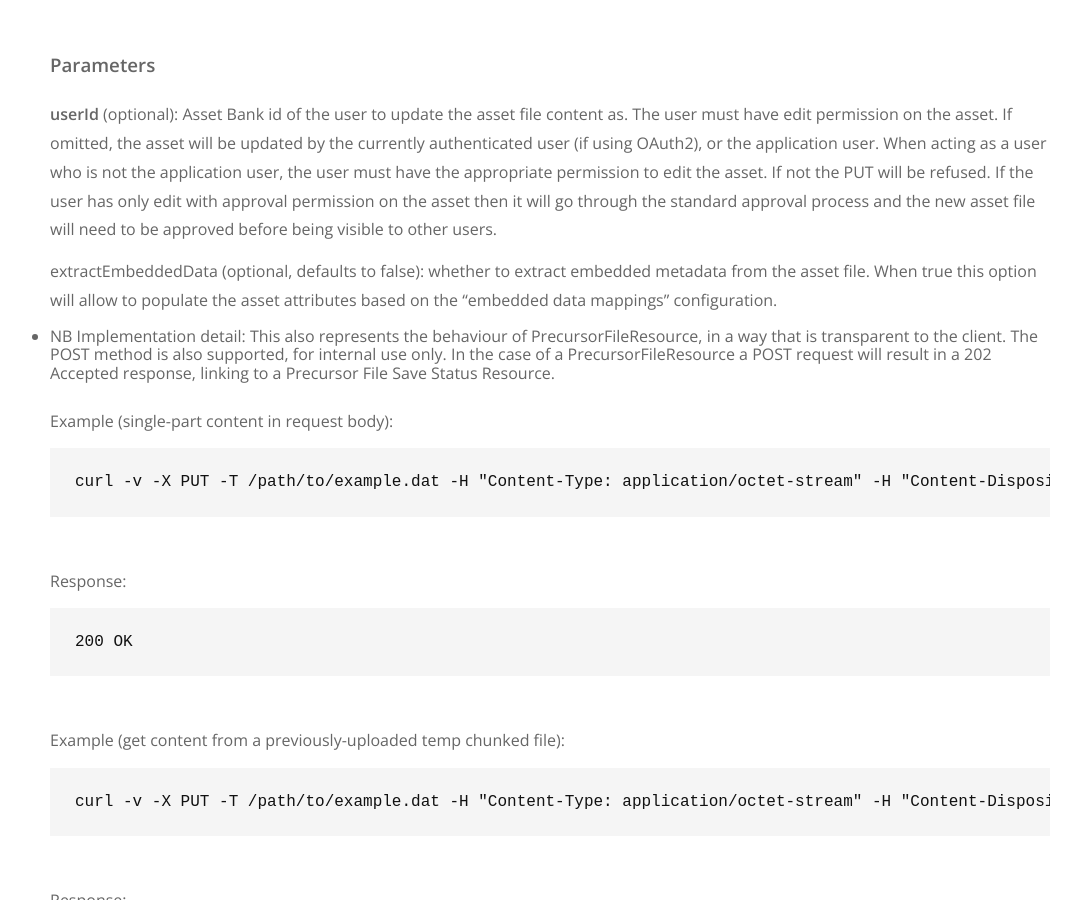
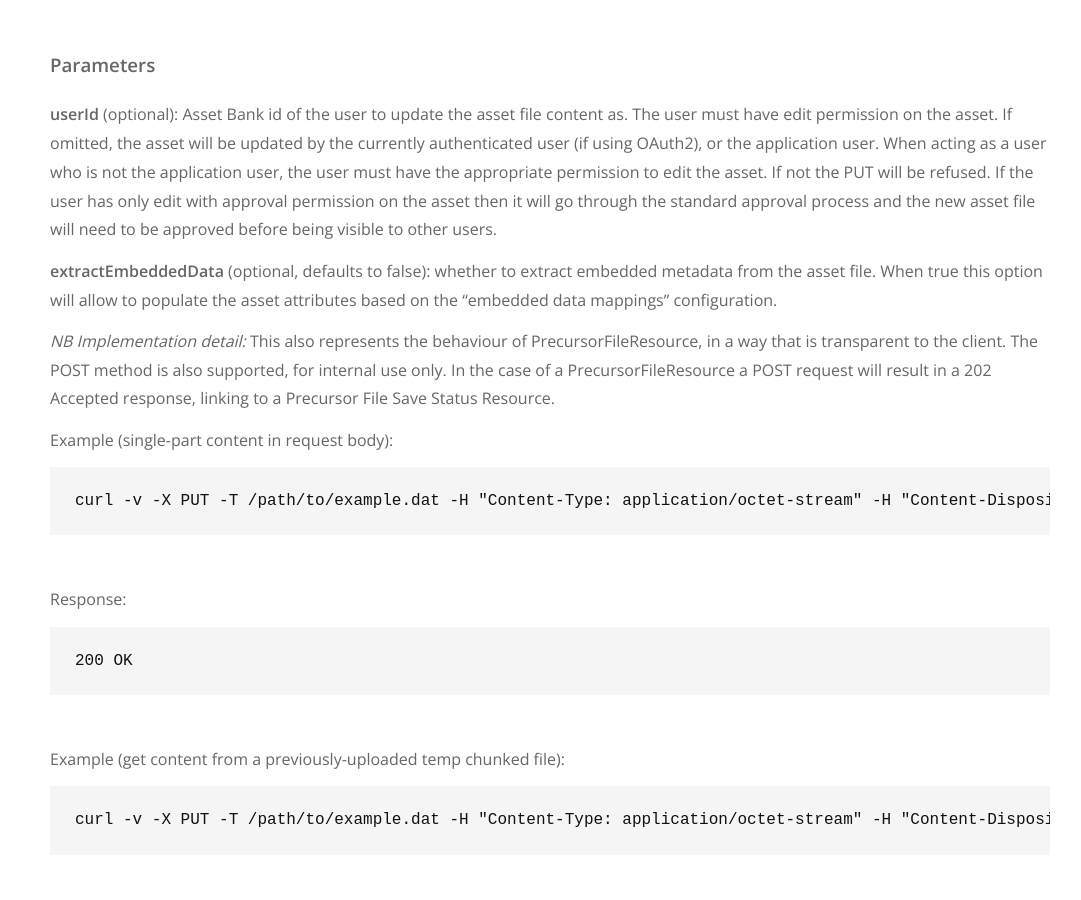
Before and after one commit to brightinteractive/api-docs, a Jekyll site: the page built from doc/content.md, in a window 1280 px wide and 900 px high, scrolled down 1027 px. Shown: the whole window, without its empty margins (90-1171 px from the left). Built offline with Jekyll 4.4.1, drawn with Linux system fonts in a browser that asks for light colours; our own code applies the rules of GitHub Pages for plain Markdown files.

```diff
--- a/doc/content.md
+++ b/doc/content.md
@@ -23,9 +23,9 @@ Returns a 200 OK response with no content.
 **userId** (optional): Asset Bank id of the user to update the asset file content as. The user must have edit permission on the asset. If omitted, the asset will be updated by the currently authenticated user (if using OAuth2), or the application user.
 When acting as a user who is not the application user, the user must have the appropriate permission to edit the asset. If not the PUT will be refused. If the user has only edit with approval permission on the asset then it will go through the standard approval process and the new asset file will need to be approved before being visible to other users.
 
-extractEmbeddedData (optional, defaults to false): whether to extract embedded metadata from the asset file. When true this option will allow to populate the asset attributes based on the "embedded data mappings" configuration.
+**extractEmbeddedData** (optional, defaults to false): whether to extract embedded metadata from the asset file. When true this option will allow to populate the asset attributes based on the "embedded data mappings" configuration.
 
-* NB Implementation detail: This also represents the behaviour of PrecursorFileResource, in a way that is transparent to the client.
+*NB Implementation detail:* This also represents the behaviour of PrecursorFileResource, in a way that is transparent to the client.
 The POST method is also supported, for internal use only.  In the case of a PrecursorFileResource a POST request will result in a 202 Accepted response, linking to a Precursor File Save Status Resource.
 
 
```
